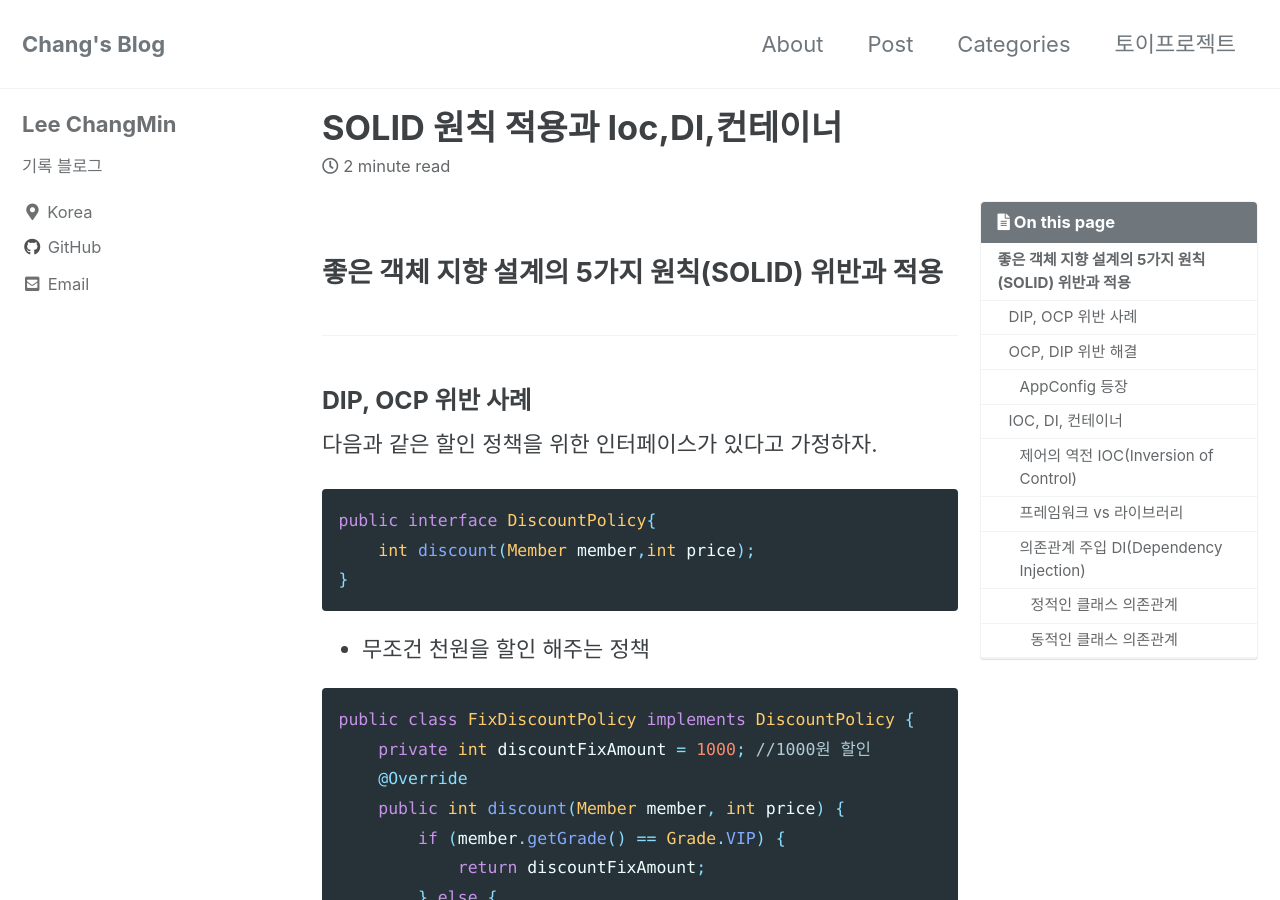
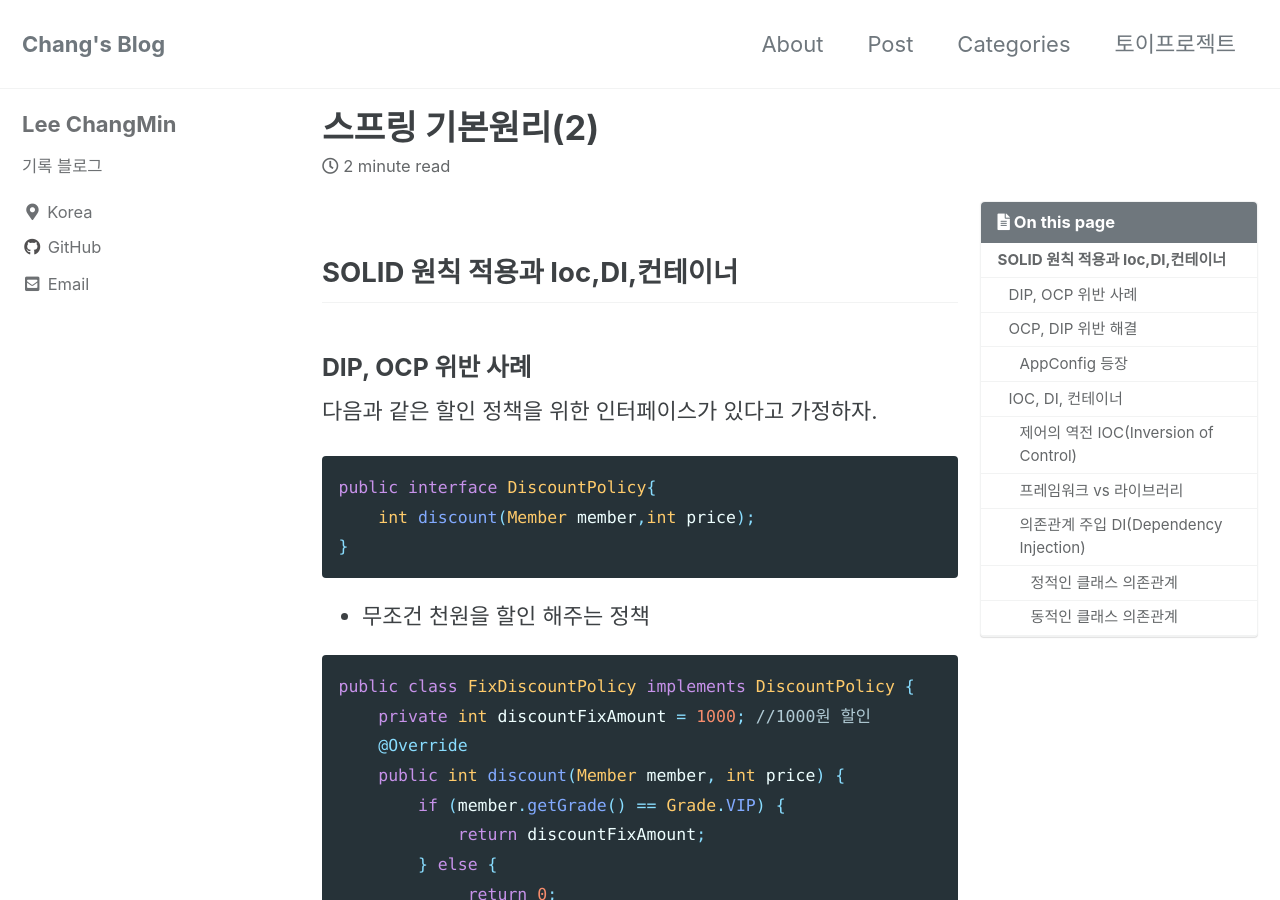
Before and after one commit to changmin2/changmin2.github.io, a Jekyll site: the page built from _posts/스프링/2022-02-18-SOLID원칙적용.md, in a window 1280 px wide and 900 px high. Built offline with Jekyll 4.4.1, drawn with Linux system fonts in a browser that asks for light colours; cached includes are drawn as plain includes; comment, search, counter and statistics services are not loaded; some of the changed text lies outside the part shown.

Commit message:
컨테이너

```diff
--- a/_posts/스프링/2022-02-18-SOLID원칙적용.md
+++ b/_posts/스프링/2022-02-18-SOLID원칙적용.md
@@ -1,5 +1,5 @@
 ---
-title:  "SOLID 원칙 적용과 Ioc,DI,컨테이너"
+title:  "스프링 기본원리(2)"
 
 categories:
   - 스프링
@@ -9,7 +9,7 @@ toc: true
 toc_sticky: true
 ---
 
-## 좋은 객체 지향 설계의 5가지 원칙(SOLID) 위반과 적용
+## SOLID 원칙 적용과 Ioc,DI,컨테이너
 
 ### DIP, OCP 위반 사례
 
```
Also changed, not shown: _posts/스프링/2022-02-16-스프링.md (+1 -1 lines), _posts/스프링/2022-02-18-스프링전환.md (added, +10 -0 lines).
